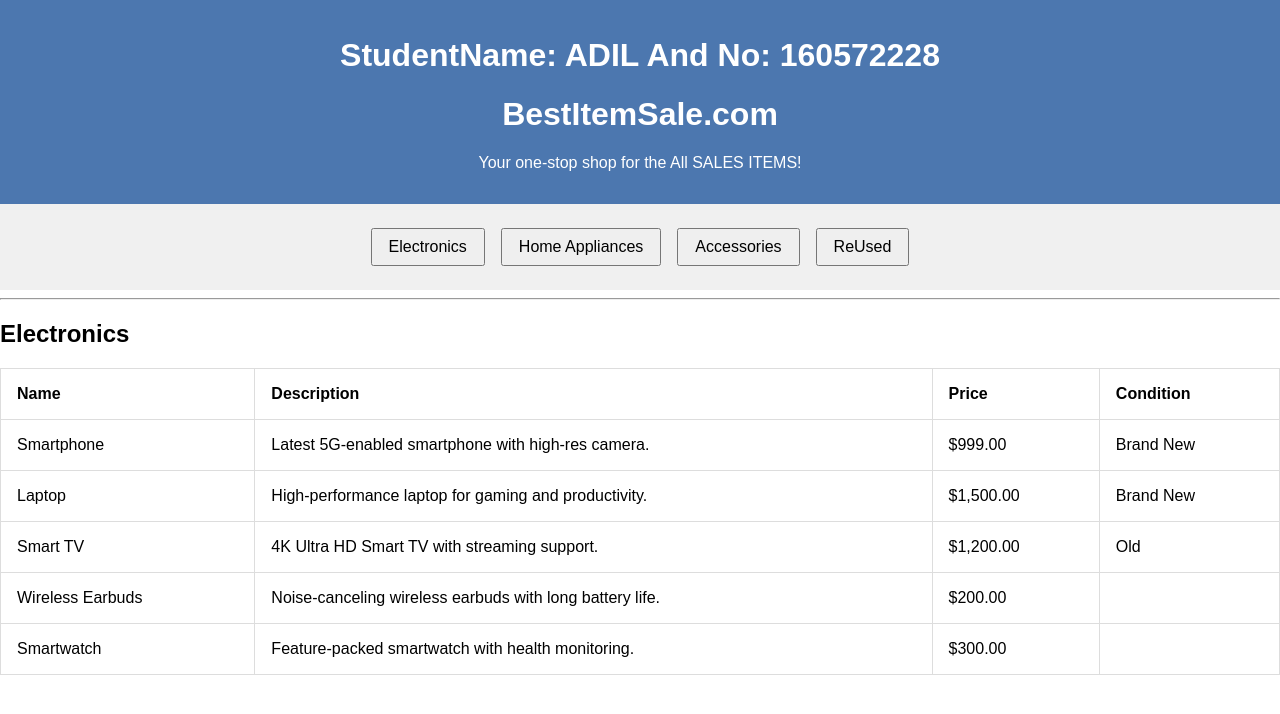
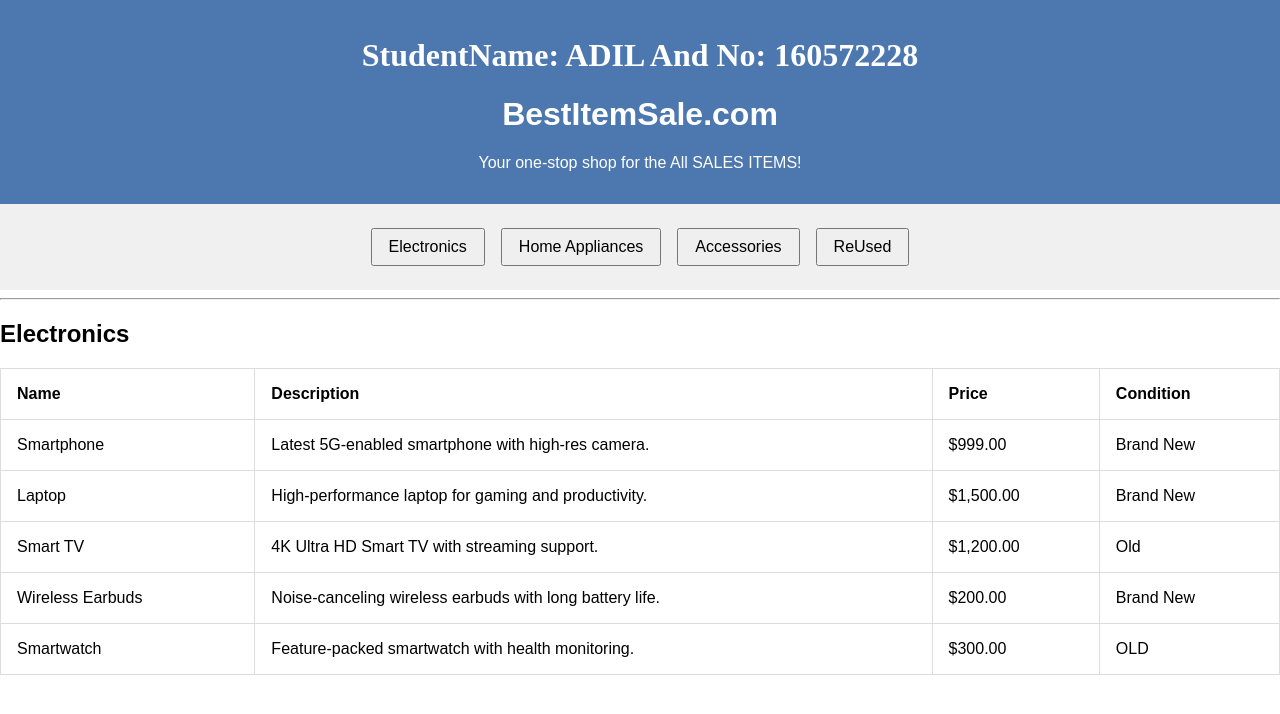
Before and after one commit to patel-adil/assignment-4, a website: page src/index.html in a window 1280 px wide. Drawn offline with Linux system fonts and the light colour scheme.

Commit message:
Lastchanges

```diff
--- a/src/index.html
+++ b/src/index.html
@@ -8,7 +8,7 @@
 </head>
 <body>
   <header>
-    <h1>StudentName: ADIL And No: 160572228</h1>
+    <h1 style="font-family: 'Times New Roman', Times, serif;">StudentName: ADIL And No: 160572228</h1>
     <h1>BestItemSale.com</h1>
     <p>Your one-stop shop for the All SALES ITEMS!</p>
   </header>
--- a/src/js/app.js
+++ b/src/js/app.js
@@ -64,7 +64,7 @@ window.addEventListener("DOMContentLoaded", () => {
       const priceCell = document.createElement("td");
       priceCell.textContent = formatCurrency(product.price);
       row.appendChild(priceCell);
-  //Reused
+      //Reused
   const Reused = document.createElement("td");
       Reused.textContent = product.Condition;
       row.appendChild(Reused);
--- a/src/js/products.js
+++ b/src/js/products.js
@@ -20,11 +20,23 @@ const products = [
     Condition:"Brand New",
     discontinued: false,
     categories: ["c1"] },
-  { id: "p2", title: "Laptop", description: "High-performance laptop for gaming and productivity.", price: 150000, Condition:"Brand New", discontinued: false, categories: ["c1"] },
-  { id: "p3", title: "Smart TV", description: "4K Ultra HD Smart TV with streaming support.", price: 120000,  Condition:"Old",discontinued: false, categories: ["c1", "c2"] },
-  { id: "p4", title: "Microwave", description: "Compact microwave with pre-programmed settings.", price: 8500, discontinued: false, categories: ["c2"] },
-  { id: "p5", title: "Blender", description: "Powerful blender for smoothies and more.", price: 4500, discontinued: true, categories: ["c2"] },
-  { id: "p6", title: "Wireless Earbuds", description: "Noise-canceling wireless earbuds with long battery life.", price: 20000, discontinued: false, categories: ["c1", "c3"] },
-  { id: "p7", title: "Smartwatch", description: "Feature-packed smartwatch with health monitoring.", price: 30000, discontinued: false, categories: ["c1"] },
-  { id: "p8", title: "Portable Charger", description: "High-capacity portable charger for on-the-go power.", price: 2500, discontinued: true, categories: ["c3"] }
+  { id: "p2",
+     title: "Laptop",
+     description: "High-performance laptop for gaming and productivity.",
+     price: 150000,
+     Condition:"Brand New", discontinued: false,
+     categories: ["c1"]
+    },
+  { id: "p3",
+    title: "Smart TV",
+     description: "4K Ultra HD Smart TV with streaming support.",
+      price: 120000,
+      Condition:"Old",
+      discontinued: false,
+       categories: ["c1", "c2"] },
+  { id: "p4", title: "Microwave", description: "Compact microwave with pre-programmed settings.", price: 8500, Condition:"Old But look new",discontinued: false, categories: ["c2"] },
+  { id: "p5", title: "Blender", description: "Powerful blender for smoothies and more.", price: 4500, Condition:"Brand New",discontinued: true, categories: ["c2"] },
+  { id: "p6", title: "Wireless Earbuds", description: "Noise-canceling wireless earbuds with long battery life.", price: 20000, Condition:"Brand New",discontinued: false, categories: ["c1", "c3"] },
+  { id: "p7", title: "Smartwatch", description: "Feature-packed smartwatch with health monitoring.", price: 30000,Condition:"OLD", discontinued: false, categories: ["c1"] },
+  { id: "p8", title: "Portable Charger", description: "High-capacity portable charger for on-the-go power.", price: 2500,Condition:"New", discontinued: true, categories: ["c3"] }
 ];
```
